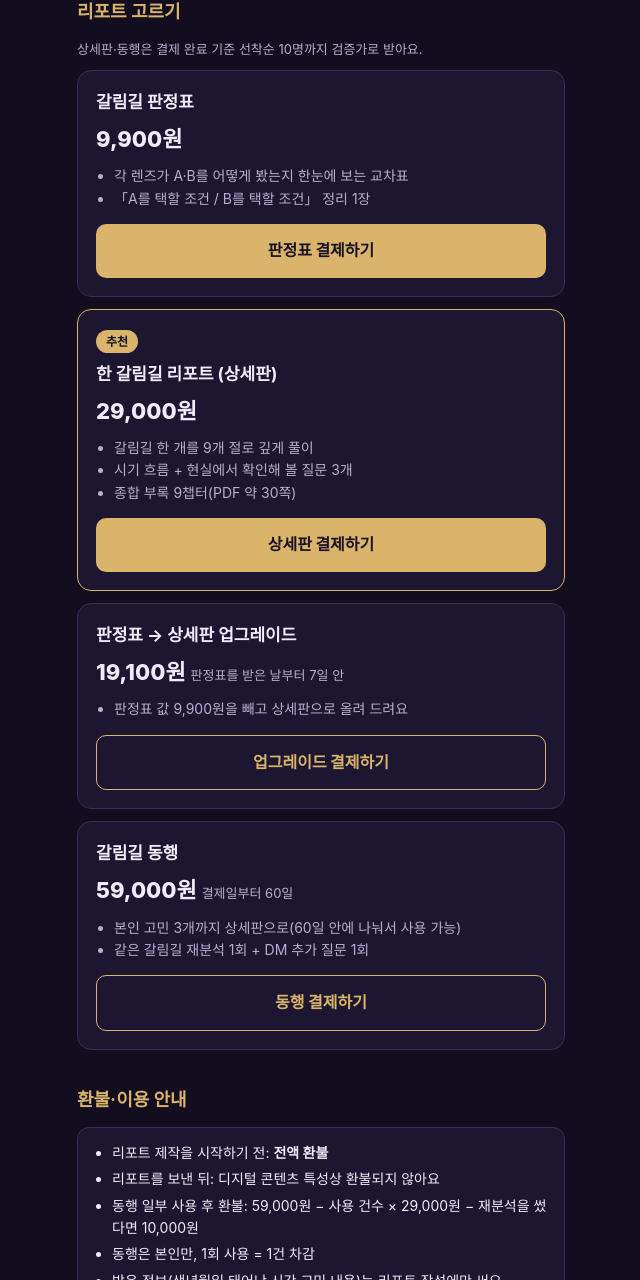
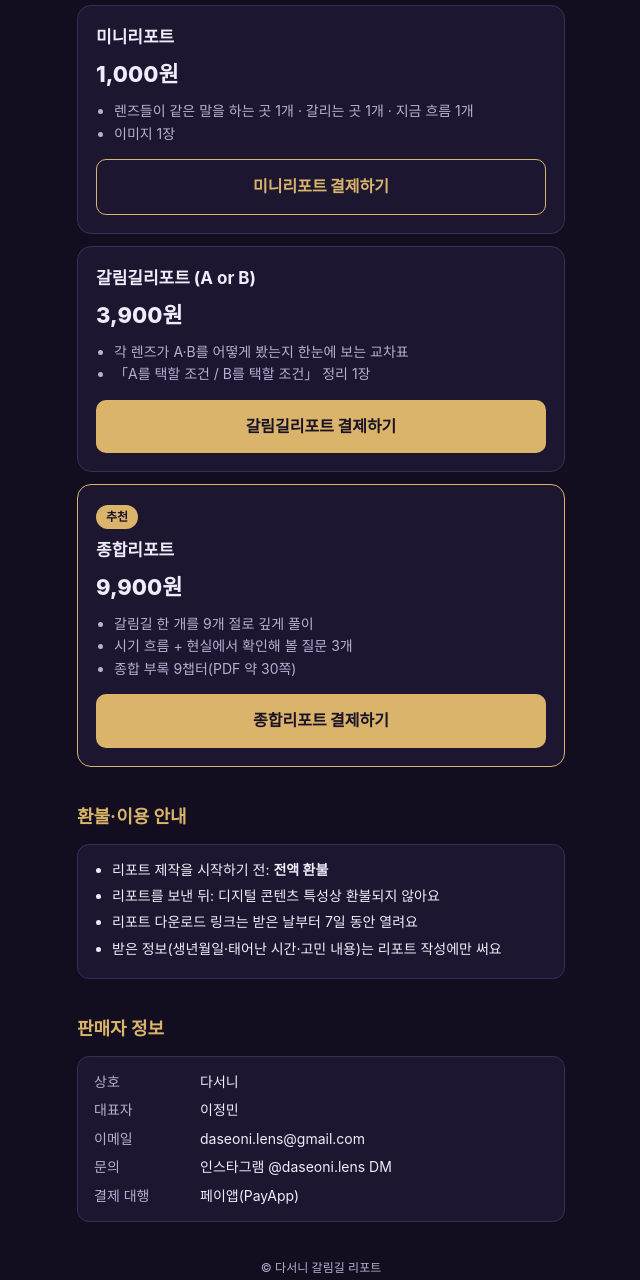
Before and after one commit to daseoni/daseoni, a plain HTML site: page index.html in a window 1280 px wide. Shown: the part 1587-2867 px from the top of the page, without its empty margins (319-959 px from the left). Drawn offline with Linux system fonts and the light colour scheme.

Commit message:
새 가격 반영: 미니 1,000 · 갈림길 3,900 · 종합 9,900, 업그레이드·동행 내림
Co-Authored-By: Claude Opus 5.5 <noreply@anthropic.com>

```diff
--- a/index.html
+++ b/index.html
@@ -64,54 +64,43 @@
 <h2>이렇게 받아요</h2>
 <ol class="steps">
   <li>인스타그램 <b>@daseoni.lens</b> DM으로 「갈림길」 + 고민 한 줄</li>
-  <li>무료 미니진단 이미지 1장을 먼저 받아 보세요</li>
-  <li>이 페이지에서 원하는 리포트를 결제해요(페이앱 결제창)</li>
+  <li>이 페이지에서 원하는 리포트를 결제해요(페이앱 결제창 · 카카오페이 간편결제는 안 돼요)</li>
   <li>결제한 인스타 아이디로 DM 주시면 생년월일·태어난 시간을 여쭤봐요</li>
   <li>결제 후 48시간 안에 리포트(웹 링크·PDF)를 DM으로 보내 드려요</li>
 </ol>
 
 <h2>리포트 고르기</h2>
-<p class="note">상세판·동행은 결제 완료 기준 선착순 10명까지 검증가로 받아요.</p>
 
 <div class="prod">
-  <h3>갈림길 판정표</h3>
-  <div class="price">9,900원</div>
+  <h3>미니리포트</h3>
+  <div class="price">1,000원</div>
+  <ul>
+    <li>렌즈들이 같은 말을 하는 곳 1개 · 갈리는 곳 1개 · 지금 흐름 1개</li>
+    <li>이미지 1장</li>
+  </ul>
+  <a class="btn ghost" href="https://www.payapp.kr/L/z4n3uB" target="_blank" rel="noopener">미니리포트 결제하기</a>
+</div>
+
+<div class="prod">
+  <h3>갈림길리포트 (A or B)</h3>
+  <div class="price">3,900원</div>
   <ul>
     <li>각 렌즈가 A·B를 어떻게 봤는지 한눈에 보는 교차표</li>
     <li>「A를 택할 조건 / B를 택할 조건」 정리 1장</li>
   </ul>
-  <a class="btn" href="https://www.payapp.kr/L/z4mvjD" target="_blank" rel="noopener">판정표 결제하기</a>
+  <a class="btn" href="https://www.payapp.kr/L/z4mvjD" target="_blank" rel="noopener">갈림길리포트 결제하기</a>
 </div>
 
 <div class="prod main">
   <span class="badge">추천</span>
-  <h3>한 갈림길 리포트 (상세판)</h3>
-  <div class="price">29,000원</div>
+  <h3>종합리포트</h3>
+  <div class="price">9,900원</div>
   <ul>
     <li>갈림길 한 개를 9개 절로 깊게 풀이</li>
     <li>시기 흐름 + 현실에서 확인해 볼 질문 3개</li>
     <li>종합 부록 9챕터(PDF 약 30쪽)</li>
   </ul>
-  <a class="btn" href="https://www.payapp.kr/L/z4mq2A" target="_blank" rel="noopener">상세판 결제하기</a>
-</div>
-
-<div class="prod">
-  <h3>판정표 → 상세판 업그레이드</h3>
-  <div class="price">19,100원 <small>판정표를 받은 날부터 7일 안</small></div>
-  <ul>
-    <li>판정표 값 9,900원을 빼고 상세판으로 올려 드려요</li>
-  </ul>
-  <a class="btn ghost" href="https://www.payapp.kr/L/z4mvlC" target="_blank" rel="noopener">업그레이드 결제하기</a>
-</div>
-
-<div class="prod">
-  <h3>갈림길 동행</h3>
-  <div class="price">59,000원 <small>결제일부터 60일</small></div>
-  <ul>
-    <li>본인 고민 3개까지 상세판으로(60일 안에 나눠서 사용 가능)</li>
-    <li>같은 갈림길 재분석 1회 + DM 추가 질문 1회</li>
-  </ul>
-  <a class="btn ghost" href="https://www.payapp.kr/L/z4mvm2" target="_blank" rel="noopener">동행 결제하기</a>
+  <a class="btn" href="https://www.payapp.kr/L/z4mq2A" target="_blank" rel="noopener">종합리포트 결제하기</a>
 </div>
 
 <h2>환불·이용 안내</h2>
@@ -119,8 +108,7 @@
   <ul>
     <li>리포트 제작을 시작하기 전: <b>전액 환불</b></li>
     <li>리포트를 보낸 뒤: 디지털 콘텐츠 특성상 환불되지 않아요</li>
-    <li>동행 일부 사용 후 환불: 59,000원 − 사용 건수 × 29,000원 − 재분석을 썼다면 10,000원</li>
-    <li>동행은 본인만, 1회 사용 = 1건 차감</li>
+    <li>리포트 다운로드 링크는 받은 날부터 7일 동안 열려요</li>
     <li>받은 정보(생년월일·태어난 시간·고민 내용)는 리포트 작성에만 써요</li>
   </ul>
 </div>
```
